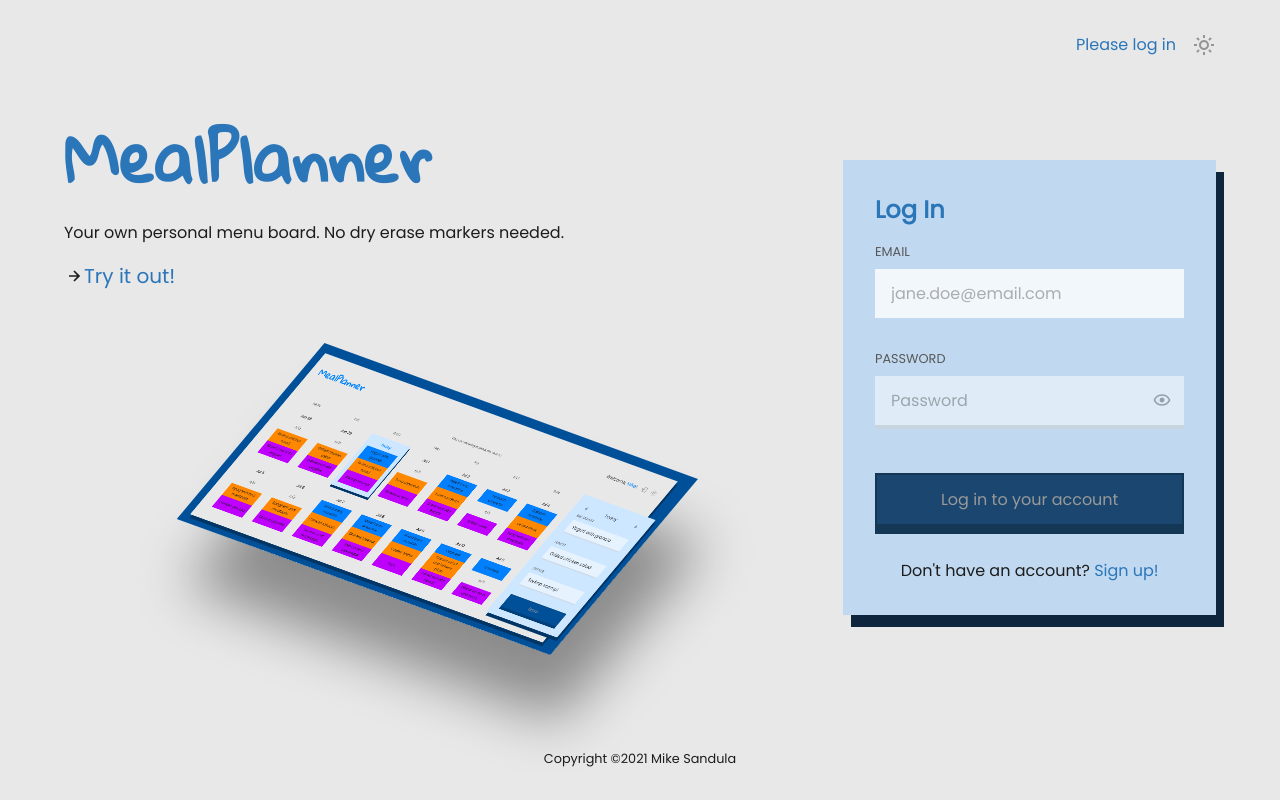
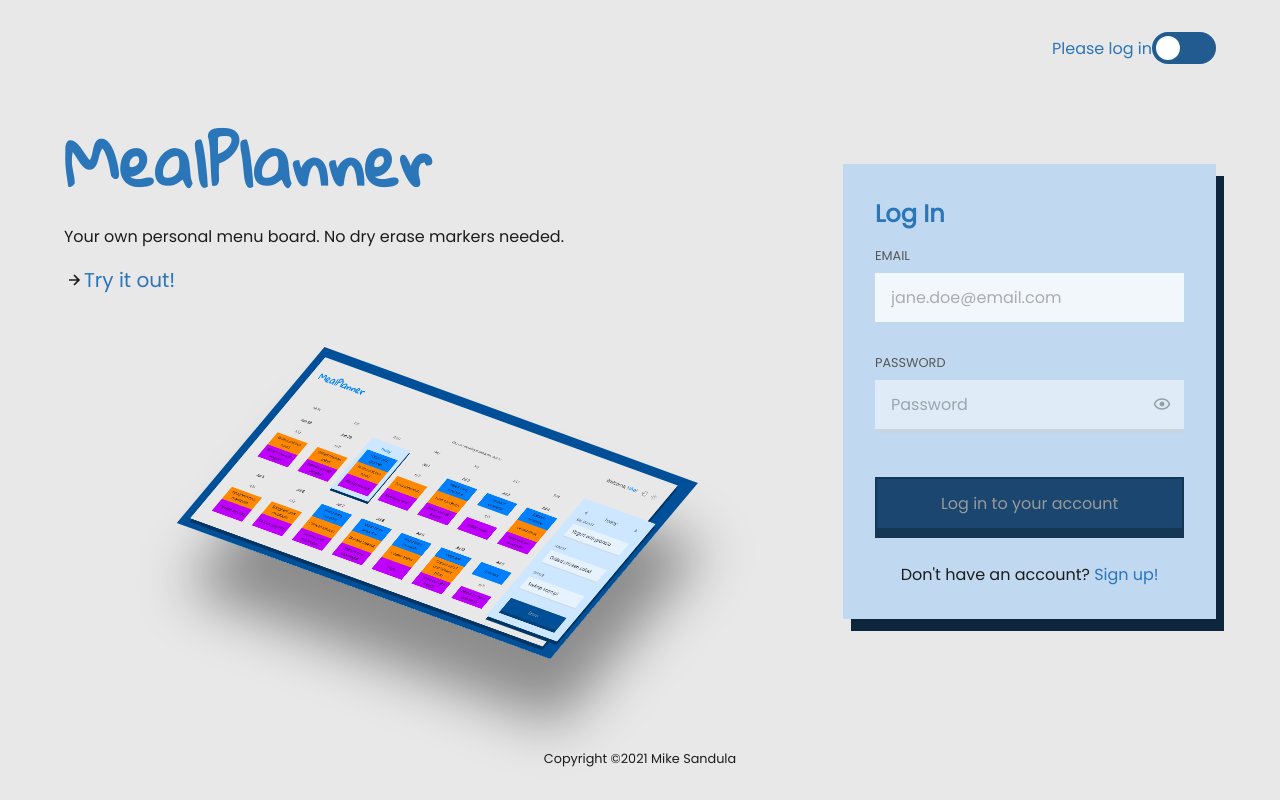
Before and after one commit to msandula12/meal-planner-client, a React (Create React App) app: page / in a window 1280 px wide. Built offline with nearby package versions, Linux system fonts and the light colour scheme; no server answers.

Commit message:
feat: dark mode toggle switch

```diff
--- /dev/null
+++ b/src/components/DarkModeToggle/DarkModeToggle.scss
@@ -0,0 +1,53 @@
+.theme-switch-wrapper {
+  align-items: center;
+  display: flex;
+}
+
+.theme-switch {
+  display: inline-block;
+  height: 2rem;
+  position: relative;
+  width: 4rem;
+
+  input {
+    display: none;
+  }
+}
+
+.slider {
+  background-color: var(--accentColorDark);
+  bottom: 0;
+  cursor: pointer;
+  left: 0;
+  position: absolute;
+  right: 0;
+  top: 0;
+  transition: 0.4s;
+
+  &:before {
+    background-color: #fff;
+    top: 4px;
+    content: '';
+    height: calc(2rem - 8px);
+    left: 4px;
+    position: absolute;
+    transition: 0.4s;
+    width: calc(2rem - 8px);
+  }
+}
+
+input:checked + .slider {
+  background-color: var(--accentColor);
+}
+
+input:checked + .slider:before {
+  transform: translateX(calc(2rem));
+}
+
+.slider.round {
+  border-radius: 2rem;
+
+  &:before {
+    border-radius: 50%;
+  }
+}
--- a/src/components/DarkModeToggle/DarkModeToggle.tsx
+++ b/src/components/DarkModeToggle/DarkModeToggle.tsx
@@ -3,21 +3,34 @@ import { BiMoon, BiSun } from 'react-icons/bi';
 
 import { ThemeContext } from 'context/ThemeContext';
 
+import './DarkModeToggle.scss';
+
 function DarkModeToggle() {
   const { isDarkMode, toggleDarkMode } = useContext(ThemeContext);
 
-  return isDarkMode ? (
-    <BiMoon
-      className="icon"
-      onClick={toggleDarkMode}
-      title="Change to light mode"
-    />
-  ) : (
-    <BiSun
-      className="icon"
-      onClick={toggleDarkMode}
-      title="Change to dark mode"
-    />
+  // return isDarkMode ? (
+  //   <BiMoon
+  //     className="icon"
+  //     onClick={toggleDarkMode}
+  //     title="Change to light mode"
+  //   />
+  // ) : (
+  //   <BiSun
+  //     className="icon"
+  //     onClick={toggleDarkMode}
+  //     title="Change to dark mode"
+  //   />
+  // );
+  return (
+    <div
+      className="theme-switch-wrapper"
+      title={`Change to ${isDarkMode ? 'light' : 'dark'} mode`}
+    >
+      <label className="theme-switch" htmlFor="checkbox">
+        <input type="checkbox" id="checkbox" onChange={toggleDarkMode} />
+        <div className="slider round"></div>
+      </label>
+    </div>
   );
 }
 
```
